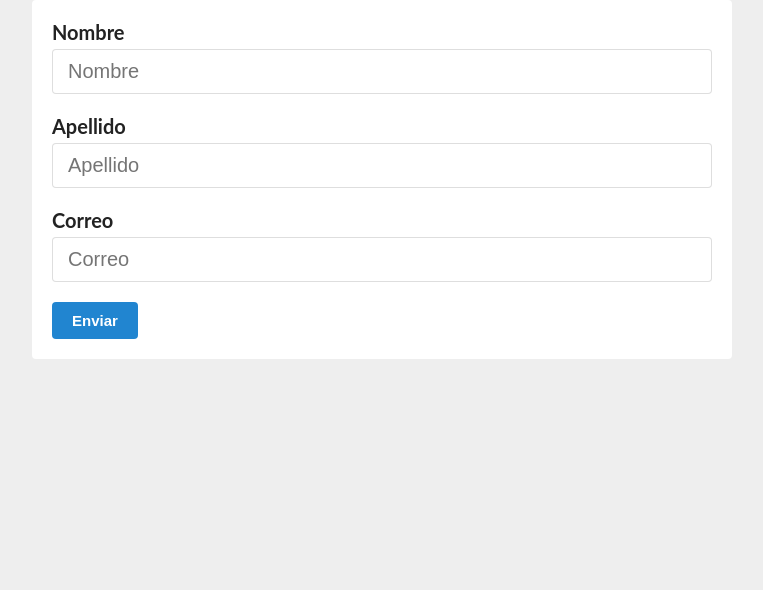
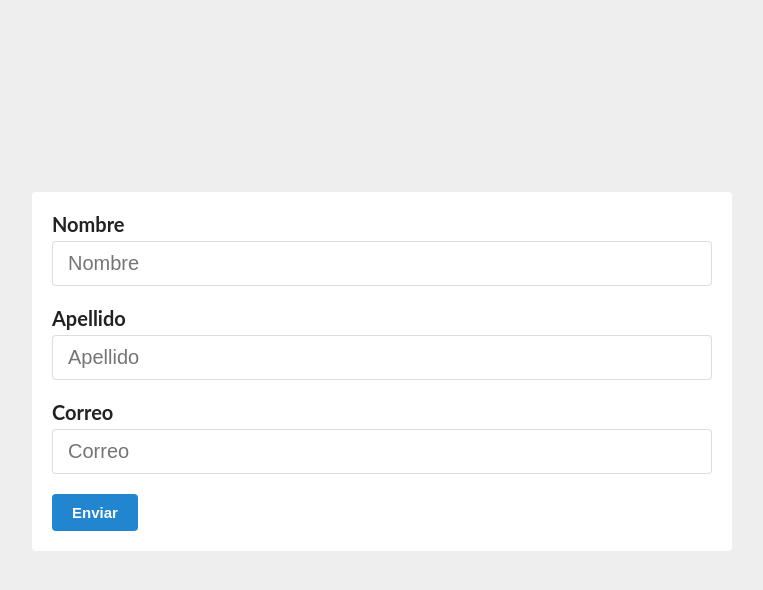
Before and after one commit to Chrisbadill/practica-gestor-usuarios, a React (Create React App) app: page / in a window 1280 px wide. Shown: the top 590 px of the page, without its empty margins (258-1021 px from the left). Built offline with nearby package versions, Linux system fonts and the light colour scheme.

Commit message:
se agregaron estulos a la lista y un margen para centrar el formulario

```diff
--- a/src/App.js
+++ b/src/App.js
@@ -21,6 +21,7 @@ function App() {
 
   console.log(formulario, usuarios);
   return (
+    <div style={{ marginTop: "15%" }}>
       <Container>
         <Card>
           <div style={{ padding: 20 }}>
@@ -50,12 +51,15 @@ function App() {
             </form>
           </div>
         </Card>
+        <Card>
           <ul>
             {usuarios.map((x) => (
               <li key={x.email}>{`${x.name} ${x.lastname}: ${x.email}`}</li>
             ))}
           </ul>
+        </Card>
       </Container>
+    </div>
   );
 }
 
```
Lines whose indentation alone changed are shown as unchanged.
